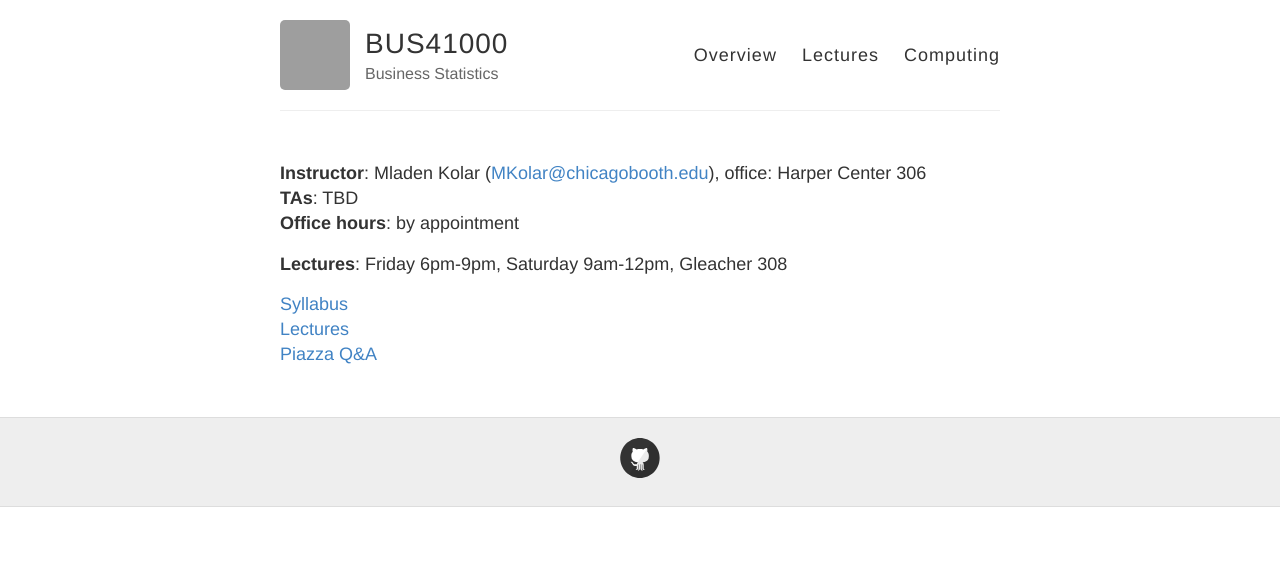
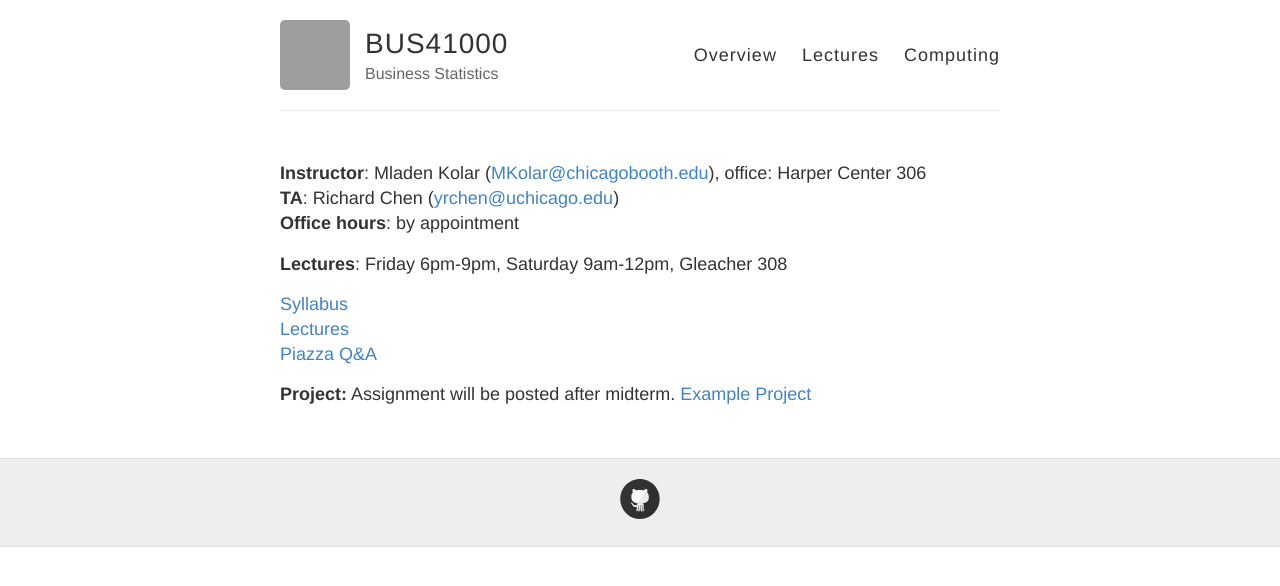
Before and after one commit to mlakolar/BUS41000, a Jekyll site: the page built from index.md, in a window 1280 px wide. Shown: the top 586 px of the page. Built offline with Jekyll 4.4.1, drawn with Linux system fonts in a browser that asks for light colours; Markdown is read by kramdown in place of the engine named in the settings; grey boxes are pictures that could not be loaded.

Commit message:
additional changes to webpage

```diff
--- a/_config.yml
+++ b/_config.yml
@@ -53,7 +53,7 @@ baseurl: "/BUS41000"
 # !! You don't need to change any of the configuration flags below !!
 #
 
-markdown: redcarpet
+markdown: kramdown
 highlighter: pygments
 permalink: /:title/
 
--- a/index.md
+++ b/index.md
@@ -3,7 +3,7 @@ layout: default
 ---
 
 **Instructor**: Mladen Kolar ([MKolar@chicagobooth.edu](mailto:MKolar@chicagobooth.edu)), office: Harper Center 306
-**TAs**: TBD
+**TA**: Richard Chen ([yrchen@uchicago.edu](mailto:yrchen@uchicago.edu))
 **Office hours**: by appointment
 
 **Lectures**: Friday 6pm-9pm, Saturday 9am-12pm, Gleacher 308
@@ -11,3 +11,5 @@ layout: default
 [Syllabus](syllabus)
 [Lectures](lectures)
 [Piazza Q&A](https://piazza.com/chicagobooth/spring2016/bus41000/home)
+
+**Project:** Assignment will be posted after midterm. [Example Project](https://github.com/mlakolar/BUS41000/raw/master/files/example_project.pdf)
```
Also changed, not shown: computing.md (line endings or trailing spaces).
